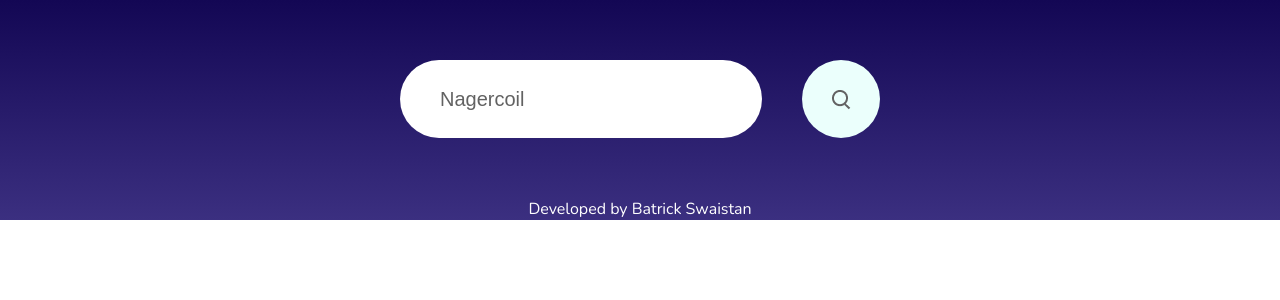
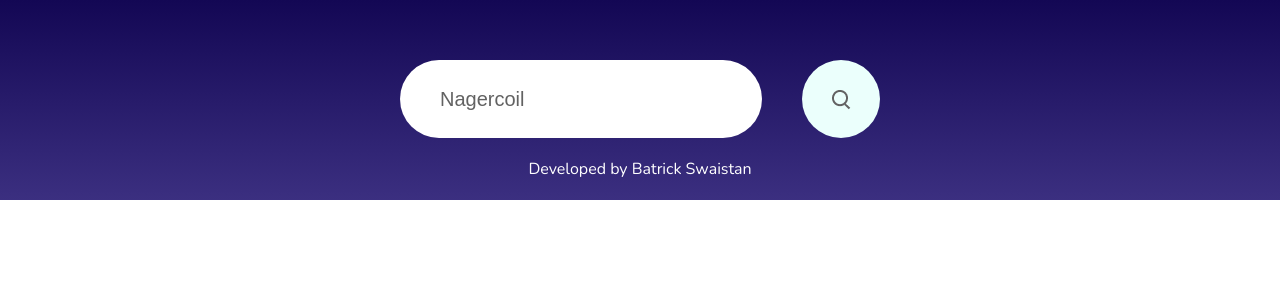
Before and after one commit to batrick-swaistan/Weather_App, a React (Create React App) app: page / in a window 1280 px wide. Shown: the top 300 px of the page. Built offline with nearby package versions, Linux system fonts and the light colour scheme; no server answers.

Commit message:
Update App.css

```diff
--- a/src/App.css
+++ b/src/App.css
@@ -110,8 +110,7 @@
     text-align: center;
     text-decoration: none;
     justify-content: flex-end;
-    margin-top: 60px;
-    margin-bottom: 10px;
+    padding:20px 0px;
     color: white;
 
 }
```
